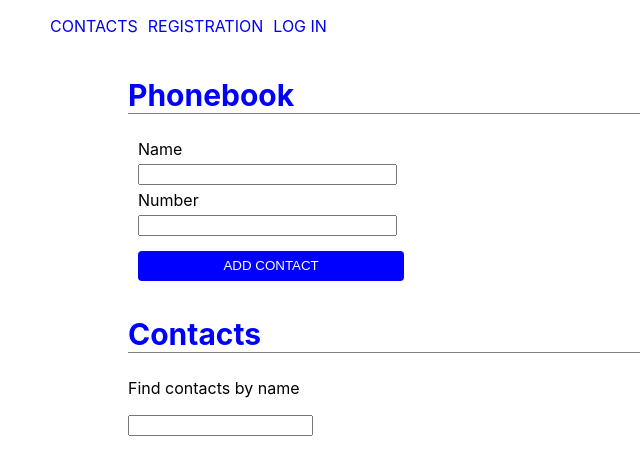
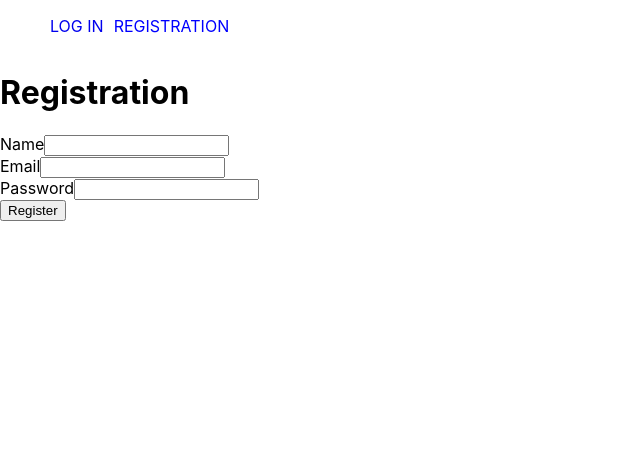
Before and after one commit to RZFalcore/goit-react-hw-08-phonebook, a React (Create React App) app: page /registration in a window 1280 px wide. Shown: the top 474 px of the page, without its empty margins (0-640 px from the left). Built offline with nearby package versions, Linux system fonts and the light colour scheme.

Commit message:
added header statement render

```diff
--- a/src/Components/App/App.js
+++ b/src/Components/App/App.js
@@ -1,10 +1,7 @@
 import React, { Component, Suspense } from "react";
-import { Route, Switch } from "react-router-dom";
+import { Switch } from "react-router-dom";
 import { connect } from "react-redux";
 
-// import ContactsPage from "../../Pages/ContactsPage/ContactsPage";
-// import LoginPage from "../../Pages/LoginPage/LoginPage";
-// import RegistationPage from "../../Pages/RegistrationPage/RegistationPage";
 import Header from "../Header/Header";
 import { authOperations } from "../../redux/auth";
 import PublicRoute from "../PublicRoute/PublicRoute";
--- a/src/Components/Header/Header.js
+++ b/src/Components/Header/Header.js
@@ -2,18 +2,28 @@ import React from "react";
 import { NavLink } from "react-router-dom";
 import { connect } from "react-redux";
 import UserMenu from "../UserMenu/UserMenu";
+import { authSelectors } from "../../redux/auth";
 import styles from "./Header.module.css";
-import { authSelectors } from "../../redux/auth";
 
-const Header = ({ isAuthenticated, isDataLoaded }) => (
+const Header = ({ isDataLoaded, isAuthenticated }) => (
   <div style={{ display: "flex", justifyContent: "space-between" }}>
     <ul>
+      {isAuthenticated ? (
         <NavLink
           to="/contacts"
           className={styles.link}
           activeClassName={styles.activeLink}
         >
           Contacts
+        </NavLink>
+      ) : (
+        <>
+          <NavLink
+            to="/login"
+            className={styles.link}
+            activeClassName={styles.activeLink}
+          >
+            Log In
           </NavLink>
           <NavLink
             to="/registration"
@@ -22,21 +32,16 @@ const Header = ({ isAuthenticated, isDataLoaded }) => (
           >
             Registration
           </NavLink>
-      <NavLink
-        to="/login"
-        className={styles.link}
-        activeClassName={styles.activeLink}
-      >
-        Log In
-      </NavLink>
+        </>
+      )}
     </ul>
     {isDataLoaded && <UserMenu />}
   </div>
 );
 
 const mapStateToProps = (state) => ({
+  isDataLoaded: authSelectors.userNameSelector(state),
   isAuthenticated: authSelectors.userAuthenticatedSelector(state),
-  isDataLoaded: authSelectors.userNameSelector(state),
 });
 
 export default connect(mapStateToProps)(Header);
--- a/src/Components/PrivateRoute/PrivateRoute.js
+++ b/src/Components/PrivateRoute/PrivateRoute.js
@@ -1,6 +1,7 @@
 import React from "react";
 import { Route, Redirect } from "react-router-dom";
-import withAuth from "../HOC/withAuth";
+import { connect } from "react-redux";
+import { authSelectors } from "../../redux/auth";
 
 const PrivateRoute = ({
   component: Component,
@@ -19,4 +20,8 @@ const PrivateRoute = ({
   />
 );
 
-export default withAuth(PrivateRoute);
+const mapStateToProps = (state, ownProps) => ({
+  isAuthenticated: authSelectors.userAuthenticatedSelector(state),
+});
+
+export default connect(mapStateToProps)(PrivateRoute);
--- a/src/Components/PublicRoute/PublicRoute.js
+++ b/src/Components/PublicRoute/PublicRoute.js
@@ -1,6 +1,7 @@
 import React from "react";
 import { Route, Redirect } from "react-router-dom";
-import withAuth from "../HOC/withAuth";
+import { connect } from "react-redux";
+import { authSelectors } from "../../redux/auth";
 
 const PublicRoute = ({
   component: Component,
@@ -19,4 +20,8 @@ const PublicRoute = ({
   />
 );
 
-export default withAuth(PublicRoute);
+const mapStateToProps = (state, ownProps) => ({
+  isAuthenticated: authSelectors.userAuthenticatedSelector(state),
+});
+
+export default connect(mapStateToProps)(PublicRoute);
--- a/src/Pages/RegistrationPage/RegistationPage.js
+++ b/src/Pages/RegistrationPage/RegistationPage.js
@@ -1,8 +1,20 @@
 import React, { Component } from "react";
 import { connect } from "react-redux";
-import { authOperations } from "../../redux/auth";
+import { authOperations, authSelectors } from "../../redux/auth";
 class RegistationPage extends Component {
   state = { name: "", email: "", password: "" };
+
+  componentDidMount() {
+    if (this.props.isAuthenticated) {
+      this.props.history.replace("/contacts");
+    }
+  }
+
+  componentDidUpdate(prevProps, prevState) {
+    if (this.props.isAuthenticated) {
+      this.props.history.replace("/contacts");
+    }
+  }
 
   handleInputChange = ({ target: { value, name } }) => {
     this.setState({ [name]: value });
@@ -62,9 +74,13 @@ class RegistationPage extends Component {
     );
   }
 }
+const mapStateToProps = (state, ownProps) => ({
+  isAuthenticated: authSelectors.userAuthenticatedSelector(state),
+});
+
 
 const mapDispatchToProps = {
   onRegistration: authOperations.registration,
 };
 
-export default connect(null, mapDispatchToProps)(RegistationPage);
+export default connect(mapStateToProps, mapDispatchToProps)(RegistationPage);
--- a/src/routes.js
+++ b/src/routes.js
@@ -23,7 +23,7 @@ const routes = [
     exact: true,
     private: false,
     restricted: true,
-    component: lazy(() => import("./Pages/ContactsPage/ContactsPage")),
+    component: lazy(() => import("./Pages/RegistrationPage/RegistationPage")),
   },
 ];
 
```
Lines whose indentation alone changed are shown as unchanged.
